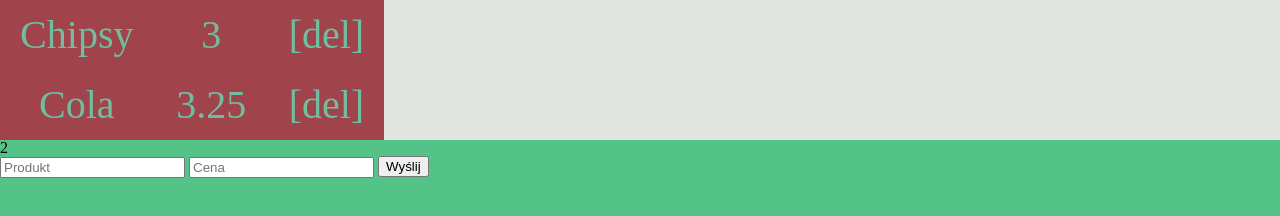
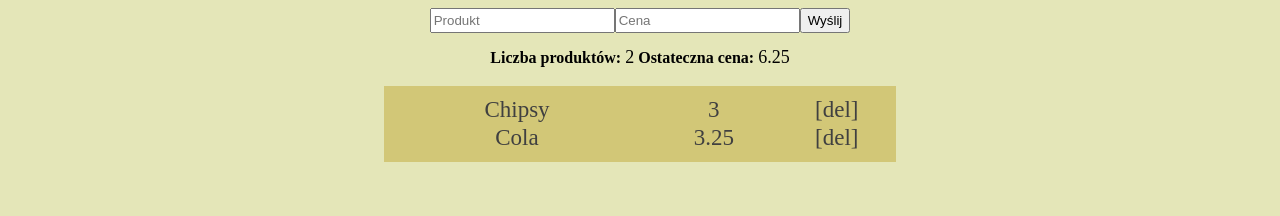
Before and after one commit to michalpruchniak/lista-zakupow, a website: page src/index.html in a window 1280 px wide. Drawn offline with nearby package versions, Linux system fonts and the light colour scheme.

Commit message:
new styles

```diff
--- a/src/index.html
+++ b/src/index.html
@@ -10,15 +10,21 @@
         <link rel="stylesheet" href="css/main.css">
     </head>
     <body>
+    <div class="mainContainer">
+     <div class="form">
+     <span class="product_error"></span>
+      <input type="text" name="name" id="product" placeholder="Produkt">
+      <span class="price_error"></span>
+      <input type="number" name="age" id="price" placeholder="Cena">
+      <button>Wyślij</button>
+     </div>
+    <div class="results">
+    <span class="results-title">Liczba produktów:</span> <span class="count"></span>
+    <span class="results-title">Ostateczna cena:</span> <span class="productsPrice"></span>
+    </div>
     <div class="container">
-
     </div>
-    <div class="count"></div>
-      <span class="product_error"></span>
-      <input type="text" name="name" id="product" placeholder="Produkt"></input>
-      <span class="price_error"></span>
-      <input type="number" name="age" id="price" placeholder="Cena"></input>
-      <button>Wyślij</button>
+    </div>
     <script src="https://ajax.googleapis.com/ajax/libs/jquery/3.2.1/jquery.min.js"></script>
 
         <script src="js/main.js"></script>
--- a/src/js/main.js
+++ b/src/js/main.js
@@ -24,9 +24,10 @@
     for(let value of values.dbElements){
       price += parseFloat(value.price);
     }
-    return price;
-    price =0;
-      // console.log(values.dbElements[0].price);
+
+    if(values.countProductPrice){
+        values.countProductPrice.innerHTML = price;
+    }
 
   }
   //Display values
@@ -68,7 +69,7 @@
       });
 
   countElements();
-  console.log(countProductsPrice());
+  countProductsPrice();
 
   }
   (function(){
@@ -86,6 +87,7 @@
 var myArray={
   mainContainer: document.querySelector('.container'),
   countElements: document.querySelector('.count'),
+  countProductPrice: document.querySelector('.productsPrice'),
   dbElements: [{
     product: 'Chipsy',
     price: 3
@@ -100,7 +102,7 @@
 
 let callbackArray = function(){
   let x = {product: document.getElementById("product").value,
-           price: document.getElementById("price").value};
+           price: document.getElementById("price").value,};
   o.newElement(x);
   document.getElementById("product").value ="";
   document.getElementById("price").value ="";
@@ -108,12 +110,17 @@
 
 //Check price
 let checkPrice = function(value){
+    flag = true;
   let reg = /^\d{1,4}(\.\d{0,2})?$/;
-  if(reg.test(value)) {
-      return true;
-  } else {
-    return false
+
+  if(!reg.test(value)) {
+      flag = false
   }
+
+    if(value < 0.2){
+      flag = false;
+    }
+    return flag;
 }
 
 let checkName = function(value){
@@ -133,7 +140,7 @@
     document.querySelector('.price_error').innerHTML="Błąd. Niewidłowa cena";
   }
   if(!check_product){
-    document.querySelector('.product_error').innerHTML="Błąd. Niewidłowe imię";
+    document.querySelector('.product_error').innerHTML="Błąd. Niewidłowe nazwa produktu";
   }
   if(check_price && check_product){
     callbackArray();
--- a/src/scss/main.scss
+++ b/src/scss/main.scss
@@ -1,32 +1,72 @@
 body{
-  background-color: #53C387;
+    background-color: #E4E6B8;
 }
-.container{
-  min-height: 100px;
-  width: 100%;
-  background-color: #E3E5E1;
-  ul{
-    box-sizing: border-box;
+.mainContainer{
     display: flex;
-    font-size: 40px;
-    background-color: #A1434B;
-    width: 30vw;
-    li{
-      text-align: center;
-      list-style-type: none;
-      padding: 15px;
-      color: #6EBE9F;
+    width: 100vw;
+    flex-direction: column;
+    align-items: center;
+    .container{
+        width: 90%;
+        min-height: 50px;
+        font-size: 23px;
+        line-height: 28px;
+        text-align: center;
+        background-color: #D2C777;
+        color: #404040;
+        padding: 10px;
+        ul{
+            display: flex;
+            list-style-type: none;
+            &>li{
+                display: block;
+                &:nth-of-type(1){
+                    width: 50%;
+                }
+                &:nth-of-type(2){
+                    width: 30%;
+                }
+                 &:nth-of-type(3){
+                    width: 20%;
+                }
+            }
+        }
     }
-  }
-  @supports(display: grid){
-    ul{
-      display: grid;
-      font-size: 40px;
-      grid-template-columns: 40% 30% auto;
+    .results{
+        margin-bottom: 20px;
     }
-  }
+    .results-title{
+        font-weight: bold;
+    }
+    .count, .productsPrice{
+        font-size: 18px;
+    }
+}
+.form{
+    display: flex;
+    flex-direction: column;
+    input, button{
+        margin-top: 8px;
+        height: 25px;
+    }
+    button{
+        margin-bottom: 15px;
+    }
+    product_error, price_error{
+        display: block;
+    }
 
 }
-.delElement::after{
-  content: '[del]';
+
+@media (min-width: 1200px){
+
+    .mainContainer{
+        .container{
+            width: 40%;
+        }
+    }
+
+   .form{
+        flex-direction: row;
+    }
 }
--- a/src/scss/reset.scss
+++ b/src/scss/reset.scss
@@ -1,3 +1,6 @@
+*{
+    box-sizing: border-box;
+}
 html, body, div, span, object, iframe,
 h1, h2, h3, h4, h5, h6, p, blockquote, pre,
 abbr, address, cite, code,
```
Also changed, not shown: src/css/main.css, src/css/reset.css, src/scss/main.css (added), 2 other files.
